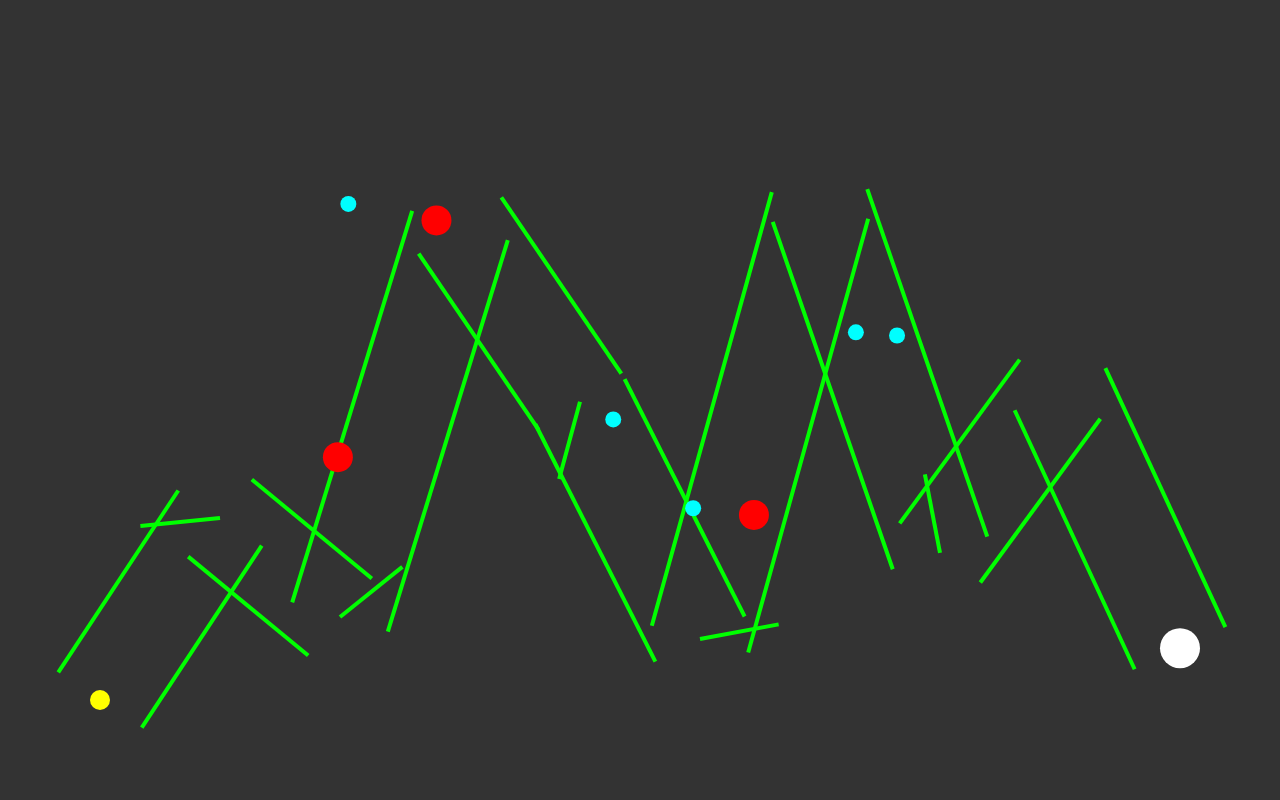
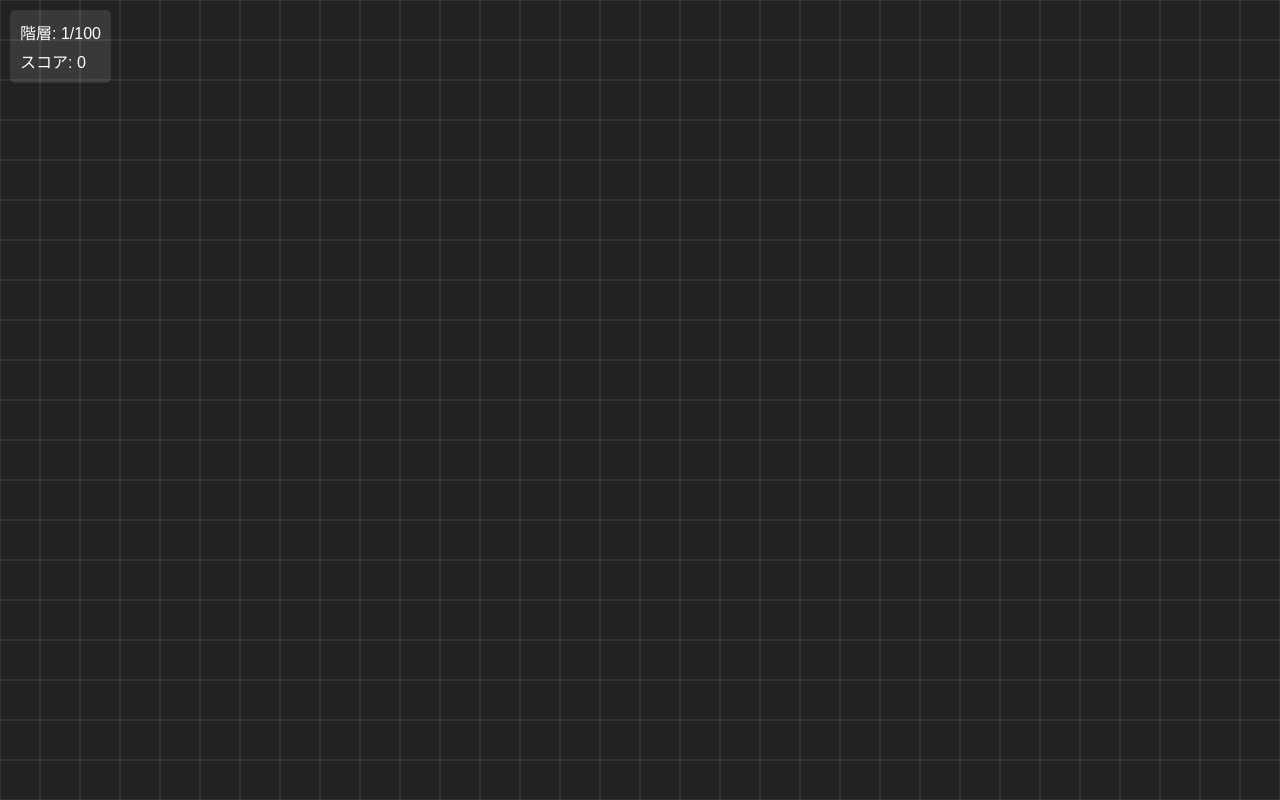
Before and after one commit to Emon2358/golf, a plain HTML site: page index.html in a window 1280 px wide. Both pictures are taken after a click on the button "スタート". Drawn offline with Linux system fonts and the light colour scheme.

Commit message:
Update index.html

```diff
--- a/index.html
+++ b/index.html
@@ -3,63 +3,43 @@
 <head>
   <meta charset="UTF-8">
   <meta name="viewport" content="width=device-width, initial-scale=1.0">
-  <title>ゴルフゲーム</title>
+  <title>ローグクライミングゲーム</title>
   <style>
-    body { margin: 0; overflow: hidden; background: #222; font-family: sans-serif; }
-    canvas { display: block; background: #333; }
+    body { margin: 0; overflow: hidden; background: #111; font-family: sans-serif; color: #fff; }
+    canvas { display: block; background: #222; }
     .overlay {
-      position: absolute;
-      top: 0; left: 0; right: 0; bottom: 0;
-      background: rgba(0,0,0,0.8);
-      color: #fff;
-      display: flex;
-      flex-direction: column;
-      align-items: center;
-      justify-content: center;
-      z-index: 10;
+      position: absolute; top: 0; left: 0; right: 0; bottom: 0;
+      background: rgba(0,0,0,0.8); display: flex; flex-direction: column;
+      align-items: center; justify-content: center; z-index: 10;
     }
     .overlay.hidden { display: none; }
     .overlay button {
-      margin-top: 20px;
-      padding: 10px 20px;
-      font-size: 18px;
-      border: none;
-      border-radius: 5px;
-      cursor: pointer;
+      margin-top: 20px; padding: 10px 20px; font-size: 18px;
+      border: none; border-radius: 5px; cursor: pointer;
     }
-    #scorePanel {
-      position: absolute;
-      top: -100px;
-      left: 50%;
-      transform: translateX(-50%);
-      width: 300px;
-      height: 80px;
-      background: rgba(255,255,255,0.9);
-      color: #000;
-      font-size: 24px;
-      text-align: center;
-      line-height: 80px;
-      border-radius: 10px;
-      transition: top 1s ease;
-      z-index: 5;
+    #infoPanel {
+      position: absolute; top: 10px; left: 10px; z-index: 5;
+      background: rgba(255,255,255,0.1); padding: 5px 10px; border-radius: 5px;
     }
+    #infoPanel div { margin: 5px 0; }
   </style>
 </head>
 <body>
 <canvas id="gameCanvas"></canvas>
-<div id="scorePanel"></div>
+<div id="infoPanel">
+  <div>階層: <span id="floorNum">1</span>/100</div>
+  <div>スコア: <span id="scoreVal">0</span></div>
+</div>
 
-<!-- スタート画面 -->
 <div id="startOverlay" class="overlay">
-  <h1>ゴルフゲーム</h1>
-  <p>ドラッグ＆フリックでボールを打ち、ゴールを目指そう！</p>
+  <h1>ローグクライミング</h1>
+  <p>矢印キーで上下左右に移動し、上へ100階を目指そう！</p>
   <button id="startBtn">スタート</button>
 </div>
-
-<!-- ゲームオーバー画面 -->
 <div id="gameOverOverlay" class="overlay hidden">
   <h1>ゲームオーバー</h1>
-  <p id="finalScore">スコア: 0</p>
+  <p>到達階層: <span id="finalFloor">0</span></p>
+  <p>総スコア: <span id="finalScore">0</span></p>
   <button id="retryBtn">リトライ</button>
 </div>
 
@@ -69,122 +49,94 @@ const ctx = canvas.getContext('2d');
 canvas.width = window.innerWidth;
 canvas.height = window.innerHeight;
 
-// オーディオ設定
-const audio = new Audio('https://raw.githubusercontent.com/Emon2358/lolita-megab-rger-block-crasher-game/main/お.m4a');
-audio.loop = true;
-audio.volume = 0.5;
-audio.play();
+audio = new Audio('https://raw.githubusercontent.com/Emon2358/lolita-megab-rger-block-crasher-game/main/%E3%81%8A.m4a');
+audio.loop = true; audio.volume = 0.5; audio.play();
 
-// ベクトル演算
-class Vec { constructor(x,y){this.x=x;this.y=y;} add(v){return new Vec(this.x+v.x,this.y+v.y);} mul(s){return new Vec(this.x*s,this.y*s);} len(){return Math.hypot(this.x,this.y);} norm(){let l=this.len();return new Vec(this.x/l,this.y/l);} }
+const TILE = 40;
+const COLS = Math.floor(canvas.width / TILE);
+const ROWS = Math.floor(canvas.height / TILE);
 
-// オブジェクト基底
-class Obj { constructor(pos){this.pos=pos;} draw(){} update(){} }
-
-// ボール
-class Ball extends Obj {
-  constructor(pos){super(pos); this.vel = new Vec(0,0); this.radius=10; this.moving=false; }
-  draw(){ ctx.fillStyle='#ff0'; ctx.beginPath(); ctx.arc(this.pos.x,this.pos.y,this.radius,0,Math.PI*2); ctx.fill(); }
-  update(){ if(this.moving){ this.vel = this.vel.mul(0.99); this.pos = this.pos.add(this.vel);
-      stage.walls.forEach(w=>w.checkBounce(this));
-      stage.obstacles.forEach(o=>o.checkBounce(this));
-      enemies.forEach(e=> e.checkHit(this));
-      orbs.forEach(o=> o.checkCollect(this));
-      goal.checkReach(this);
-      if(this.vel.len()<0.1) this.moving=false;
-    }
-  }
+class Player {
+  constructor(x,y) { this.x = x; this.y = y; this.size = TILE*0.8; }
+  draw() { ctx.fillStyle = '#ff0'; ctx.fillRect(this.x*TILE + TILE*0.1, this.y*TILE + TILE*0.1, this.size, this.size); }
+}
+class Enemy {
+  constructor(x,y){ this.x=x; this.y=y; this.size=TILE*0.8; }
+  draw(){ ctx.fillStyle='#f00'; ctx.fillRect(this.x*TILE+TILE*0.1, this.y*TILE+TILE*0.1, this.size, this.size); }
+}
+class Treasure {
+  constructor(x,y,score){ this.x=x; this.y=y; this.score=score; this.size=TILE*0.6; this.collected=false; }
+  draw(){ if(!this.collected){ ctx.fillStyle='#0ff'; ctx.fillRect(this.x*TILE+TILE*0.2, this.y*TILE+TILE*0.2, this.size, this.size); }}
 }
 
-// 壁
-class Wall { constructor(x1,y1,x2,y2){this.a=new Vec(x1,y1);this.b=new Vec(x2,y2);} draw(){ ctx.strokeStyle='#0f0'; ctx.lineWidth=4; ctx.beginPath(); ctx.moveTo(this.a.x,this.a.y); ctx.lineTo(this.b.x,this.b.y); ctx.stroke(); }
-  checkBounce(ball){ /* 衝突判定＋反射ロジック省略 */ }
+let floors = [];
+for(let i=1; i<=100; i++){
+  let items = { enemies: [], treasures: [] };
+  // 敵3体, 宝箱3個をランダム配置
+  for(let e=0;e<3;e++){ items.enemies.push(new Enemy(Math.floor(Math.random()*COLS), Math.floor(Math.random()*ROWS))); }
+  for(let t=0;t<3;t++){ items.treasures.push(new Treasure(Math.floor(Math.random()*COLS), Math.floor(Math.random()*ROWS), 10)); }
+  floors.push(items);
 }
 
-// 敵
-class Enemy extends Obj {
-  constructor(pos){super(pos); this.radius=15; }
-  draw(){ ctx.fillStyle='#f00'; ctx.beginPath(); ctx.arc(this.pos.x,this.pos.y,this.radius,0,2*Math.PI); ctx.fill(); }
-  checkHit(ball){ if(ball.pos.add(this.pos.mul(-1)).len() < this.radius + ball.radius){ gameOver(); }}
+let player, currentFloor, score;
+function initFloor(n){ currentFloor = n;
+  player = new Player(Math.floor(COLS/2), ROWS-1);
+  score = score || 0;
+  document.getElementById('floorNum').innerText = currentFloor;
+  document.getElementById('scoreVal').innerText = score;
 }
 
-// 得点玉
-class Orb extends Obj {
-  constructor(pos, score){super(pos); this.radius=8; this.score=score; this.collected=false; }
-  draw(){ if(!this.collected){ ctx.fillStyle='#0ff'; ctx.beginPath(); ctx.arc(this.pos.x,this.pos.y,this.radius,0,2*Math.PI); ctx.fill(); }}
-  checkCollect(ball){ if(!this.collected && ball.pos.add(this.pos.mul(-1)).len() < this.radius + ball.radius){ this.collected=true; score += this.score; }}
+function nextFloor(){ if(currentFloor>=100) { gameClear(); return; }
+  score += floors[currentFloor-1].treasures.filter(t=>t.collected).reduce((a,b)=>a+b.score,0);
+  document.getElementById('scoreVal').innerText = score;
+  initFloor(currentFloor+1);
 }
 
-// ゴール
-class Goal extends Obj {
-  constructor(pos){super(pos); this.radius=20; }
-  draw(){ ctx.fillStyle='#fff'; ctx.beginPath(); ctx.arc(this.pos.x,this.pos.y,this.radius,0,2*Math.PI); ctx.fill(); }
-  checkReach(ball){ if(ball.pos.add(this.pos.mul(-1)).len() < this.radius + ball.radius){ nextStage(); }}
+function gameOver(){ document.getElementById('finalFloor').innerText = currentFloor;
+  document.getElementById('finalScore').innerText = score;
+  showOverlay('gameOverOverlay'); }
+function gameClear(){ alert('クリア！'); currentFloor=1; score=0; showOverlay('startOverlay'); }
+
+function draw(){ ctx.clearRect(0,0,canvas.width,canvas.height);
+  // 背景を描画（グリッド）
+  ctx.strokeStyle='#444'; for(let i=0;i<=COLS;i++){ ctx.beginPath(); ctx.moveTo(i*TILE,0); ctx.lineTo(i*TILE,canvas.height); ctx.stroke(); }
+  for(let j=0;j<=ROWS;j++){ ctx.beginPath(); ctx.moveTo(0,j*TILE); ctx.lineTo(canvas.width,j*TILE); ctx.stroke(); }
+  // アイテム描画
+  floors[currentFloor-1].enemies.forEach(e=>e.draw());
+  floors[currentFloor-1].treasures.forEach(t=>t.draw());
+  player.draw();
 }
 
-// ステージ管理
-class Stage {
-  constructor(i){ this.walls=[]; this.obstacles=[];
-    let path=[];
-    let startY=canvas.height-100, x=100;
-    path.push(new Vec(x,startY));
-    for(let j=1;j<10;j++){ x += (canvas.width-200)/9; let y = 100 + Math.random()*(canvas.height-200); path.push(new Vec(x,y)); }
-    for(let k=0;k<path.length-1;k++){
-      let a=path[k], b=path[k+1];
-      let dir = new Vec(b.y-a.y, a.x-b.x).norm().mul(50);
-      this.walls.push(new Wall(a.x+dir.x, a.y+dir.y, b.x+dir.x, b.y+dir.y));
-      this.walls.push(new Wall(a.x-dir.x, a.y-dir.y, b.x-dir.x, b.y-dir.y));
-    }
-    for(let m=0;m<5;m++){ let idx=Math.floor(Math.random()*path.length); let p=path[idx]; let len=80; let angle=Math.random()*Math.PI*2; this.obstacles.push(new Wall(p.x,p.y,p.x+Math.cos(angle)*len,p.y+Math.sin(angle)*len)); }
-    this.start = path[0]; this.end = path[path.length-1];
-  }
+function update(){ // 衝突判定
+  // 宝箱
+  floors[currentFloor-1].treasures.forEach(t=>{
+    if(!t.collected && t.x===player.x && t.y===player.y){ t.collected=true; score+=t.score; document.getElementById('scoreVal').innerText = score; }
+  });
+  // 敵
+  if(floors[currentFloor-1].enemies.some(e=>e.x===player.x&&e.y===player.y)){ gameOver(); }
+  // 上端到達で次の階
+  if(player.y===0){ nextFloor(); }
 }
 
-let stages = Array.from({length:100}, (_,i)=> new Stage(i));
-let cur=0, stage;
-let ball, enemies, orbs, goal, score;
+window.addEventListener('keydown', e=>{
+  if(isOverlayVisible()) return;
+  switch(e.key){
+    case 'ArrowUp': player.y = Math.max(0, player.y-1); break;
+    case 'ArrowDown': player.y = Math.min(ROWS-1, player.y+1); break;
+    case 'ArrowLeft': player.x = Math.max(0, player.x-1); break;
+    case 'ArrowRight': player.x = Math.min(COLS-1, player.x+1); break;
+  }
+  update();
+});
 
-function initStage(){ enemies = []; orbs = []; score = 0; stage = stages[cur]; ball = new Ball(stage.start);
-  for(let e=0;e<3;e++) enemies.push(new Enemy(new Vec(200+Math.random()*(canvas.width-400),200+Math.random()*(canvas.height-400))));
-  for(let o=0;o<5;o++) orbs.push(new Orb(new Vec(200+Math.random()*(canvas.width-400),200+Math.random()*(canvas.height-400)), 10));
-  goal = new Goal(stage.end);
-  document.getElementById('scorePanel').style.top = '-100px';
-}
+function loop(){ draw(); requestAnimationFrame(loop); }
 
-function nextStage(){ document.getElementById('scorePanel').innerText = 'Score: ' + score;
-  document.getElementById('scorePanel').style.top = '20px';
-  setTimeout(()=>{ cur = (cur+1) % stages.length; initStage(); hideOverlays(); }, 1500);
-}
-
-function gameOver(){ document.getElementById('finalScore').innerText = 'スコア: ' + score; showOverlay('gameOverOverlay'); }
-
-// 描画ループ
-function loop(){ ctx.clearRect(0,0,canvas.width,canvas.height);
-  if (!isOverlayVisible()) {
-    stage.walls.forEach(w=>w.draw()); stage.obstacles.forEach(o=>o.draw());
-    enemies.forEach(e=>e.draw()); orbs.forEach(o=>o.draw()); goal.draw(); ball.draw(); ball.update();
-  }
-  requestAnimationFrame(loop);
-}
-
-// 操作
-let dragStart = null;
-canvas.addEventListener('mousedown', e=>{ if(!ball.moving && !isOverlayVisible()){ dragStart = new Vec(e.clientX, e.clientY); }});
-canvas.addEventListener('mouseup', e=>{ if(dragStart){ let dragEnd = new Vec(e.clientX, e.clientY);
-    ball.vel = dragStart.add(dragEnd.mul(-1)).mul(0.2);
-    ball.moving = true; dragStart = null;
-  }});
-
-// オーバーレイ制御
 function showOverlay(id){ document.getElementById('startOverlay').classList.add('hidden'); document.getElementById('gameOverOverlay').classList.add('hidden'); document.getElementById(id).classList.remove('hidden'); }
 function hideOverlays(){ document.getElementById('startOverlay').classList.add('hidden'); document.getElementById('gameOverOverlay').classList.add('hidden'); }
 function isOverlayVisible(){ return !document.getElementById('startOverlay').classList.contains('hidden') || !document.getElementById('gameOverOverlay').classList.contains('hidden'); }
 
-// ボタン
-document.getElementById('startBtn').addEventListener('click', ()=>{ initStage(); hideOverlays(); });
-document.getElementById('retryBtn').addEventListener('click', ()=>{ cur = 0; initStage(); hideOverlays(); });
-
-// 開始
+document.getElementById('startBtn').addEventListener('click', ()=>{ score=0; initFloor(1); hideOverlays(); });
+document.getElementById('retryBtn').addEventListener('click', ()=>{ initFloor(1); hideOverlays(); });
 showOverlay('startOverlay'); loop();
 </script>
 </body>
```
